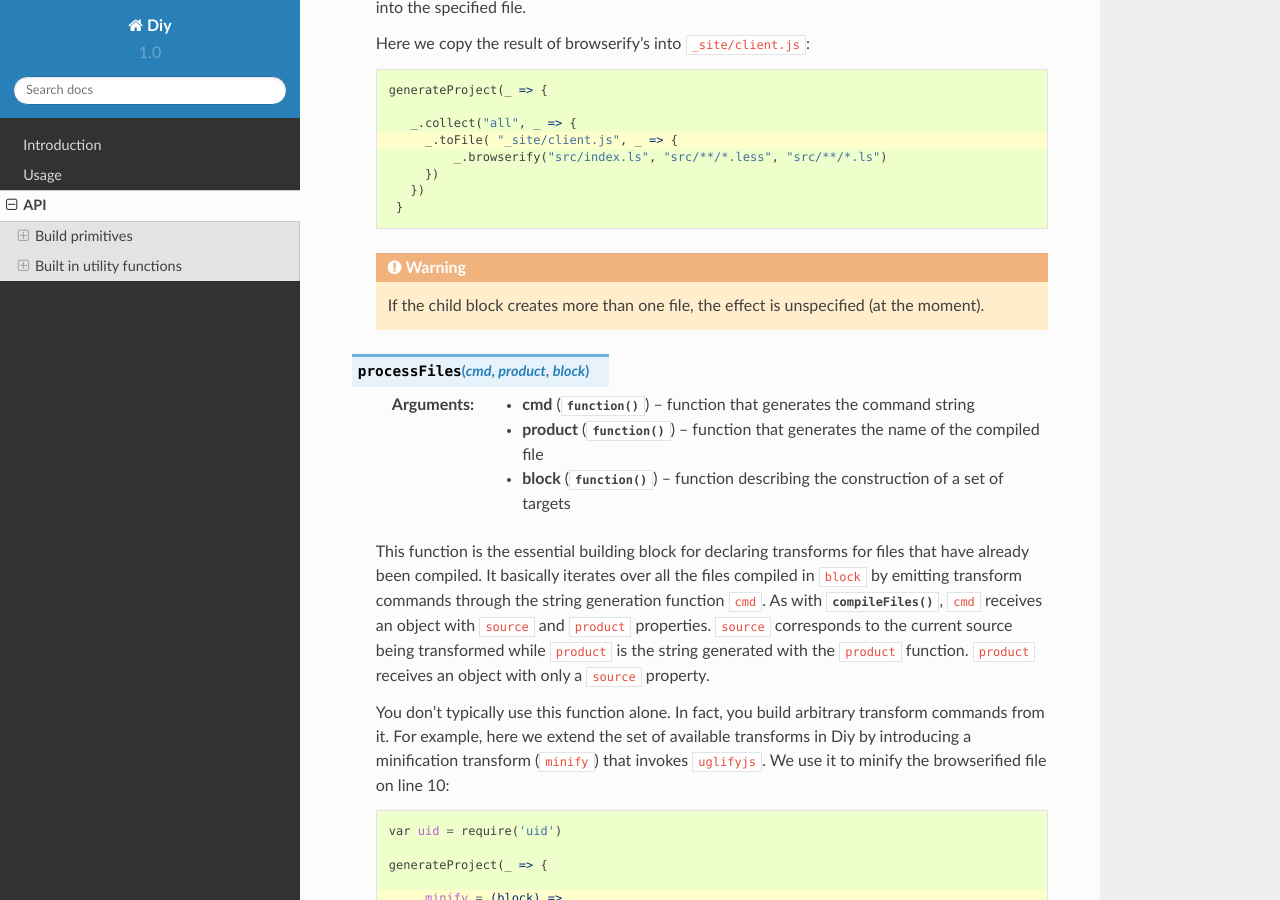
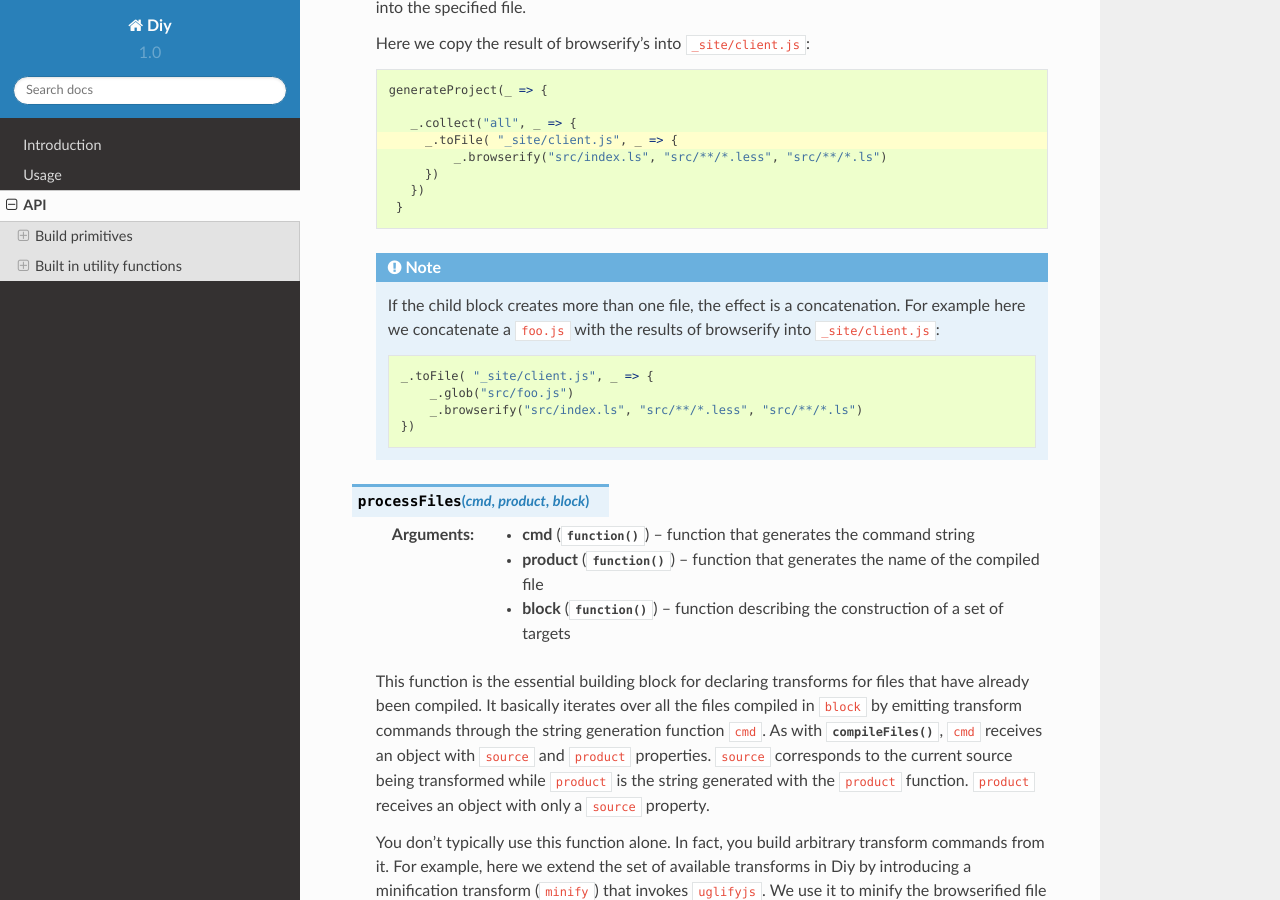
Before and after one commit to vzaccaria/diy-website, a Sphinx documentation site: the page built from docs/api.rst, in a window 1280 px wide and 900 px high, scrolled down 2504 px. Built offline with Sphinx 7.4.7 and the Read the Docs theme 2.0.0, drawn with Linux system fonts in a browser that asks for light colours.

Commit message:
Update docs about toFile

```diff
--- a/docs/api.rst
+++ b/docs/api.rst
@@ -130,10 +130,20 @@ The utility section that comes after is just built above these primitives.
           })
         })
       }
-  .. warning::
 
-    If the child block creates more than one file, the effect is unspecified
-    (at the moment).
+  .. note::
+
+    If the child block creates more than one file, the effect is a concatenation.
+    For example here we concatenate a ``foo.js`` with the results of
+    browserify into ``_site/client.js``:
+
+    .. code-block:: coffeescript
+
+      _.toFile( "_site/client.js", _ => {
+          _.glob("src/foo.js")
+          _.browserify("src/index.ls", "src/**/*.less", "src/**/*.ls")
+      })
+
 
 .. js:function:: processFiles(cmd, product, block)
 
```
